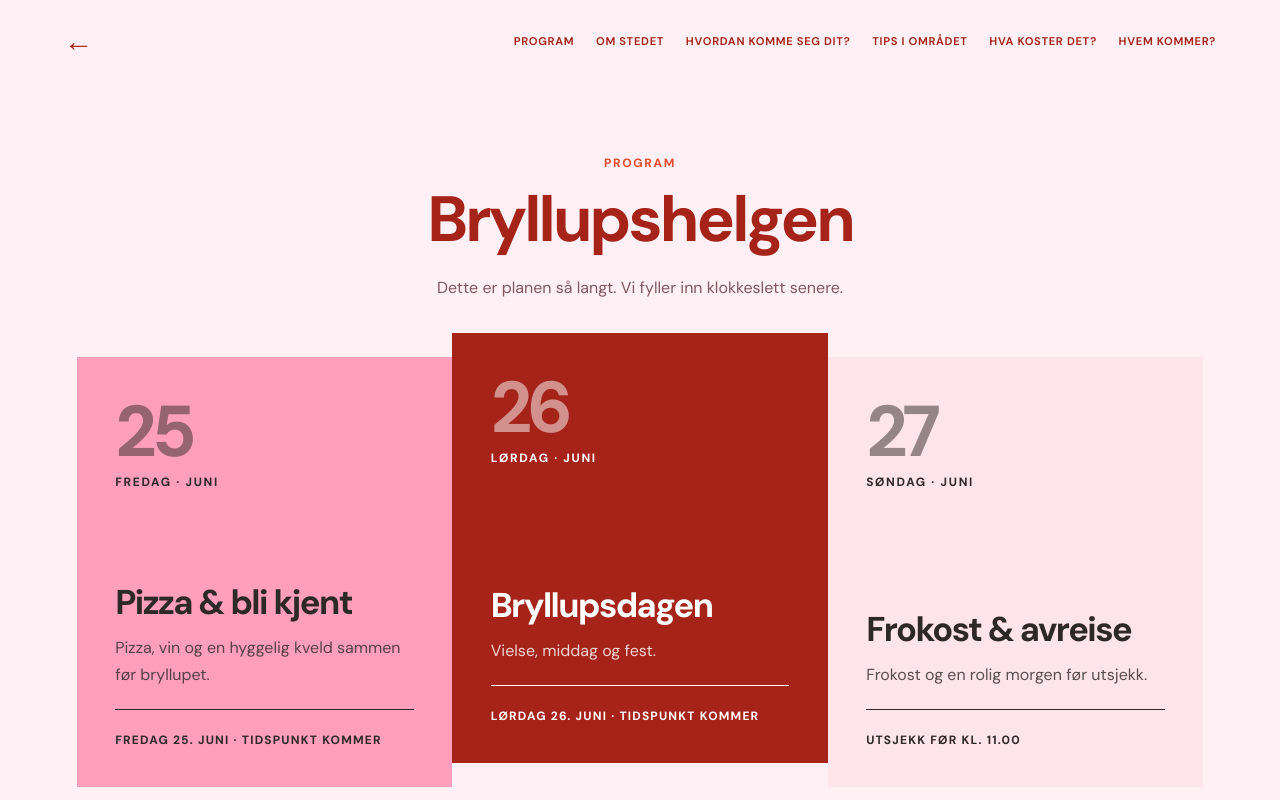
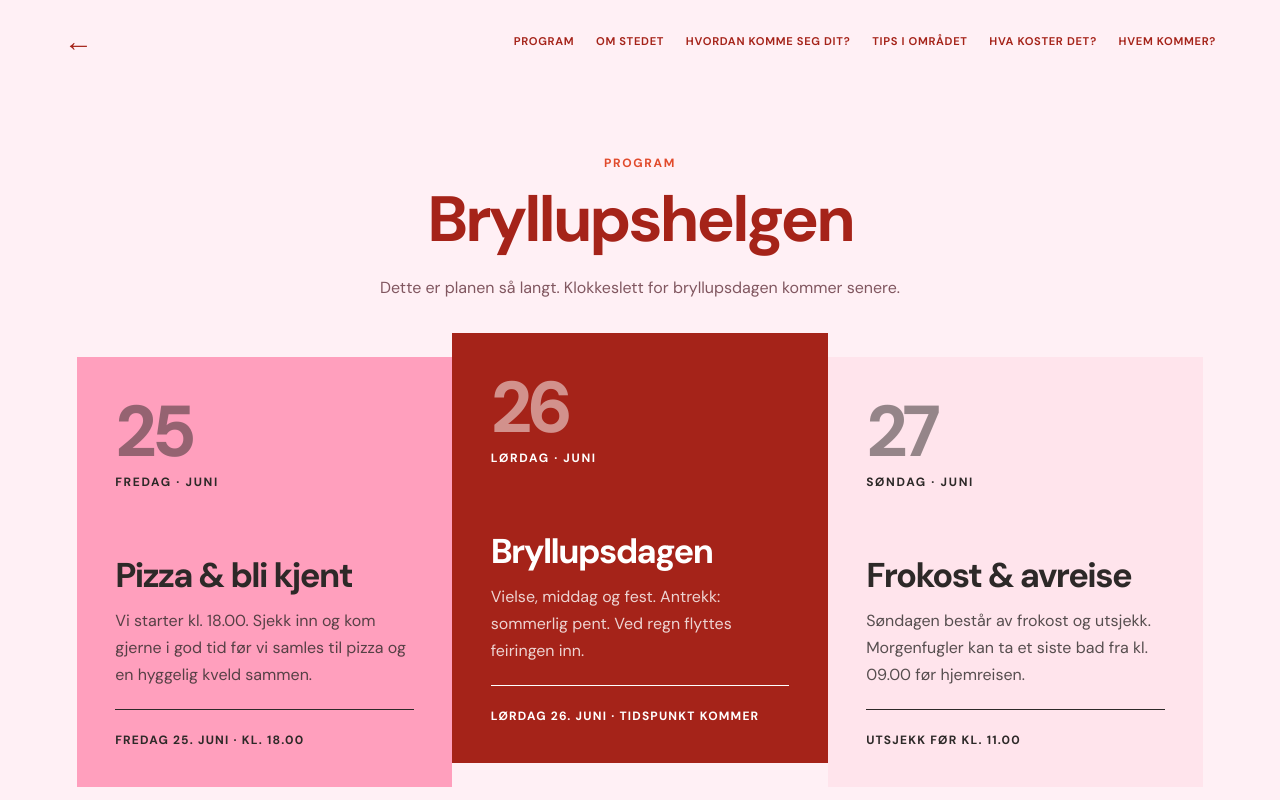
Before and after one commit to martaogmarius/martaogmarius.github.io, a Next.js app: page /program in a window 1280 px wide. Shown: the top 800 px of the page. Built offline with nearby package versions, Linux system fonts and the light colour scheme.

Commit message:
Add guest planning details across wedding site

```diff
--- a/app/content.ts
+++ b/app/content.ts
@@ -6,8 +6,8 @@ export const wedding = {
   place: "Allerona, Umbria, Italia",
   intro: "Vi gifter oss – og håper dere vil være med på hele helgen i Umbria.",
   checkIn: "Fredag kl. 14.00–19.00",
-  checkOut: "Søndag senest kl. 11.30",
-  fridayTime: "Fredag 25. juni · Tidspunkt kommer",
+  checkOut: "Søndag før kl. 11.00",
+  fridayTime: "Fredag 25. juni · Kl. 18.00",
   saturdayTime: "Lørdag 26. juni · Tidspunkt kommer",
   rsvpDeadline: "Svarfrist kommer",
   mapUrl: "https://maps.google.com/?q=Borgo+San+Pietro+Aquaeortus",
--- a/app/om-stedet/page.tsx
+++ b/app/om-stedet/page.tsx
@@ -16,6 +16,7 @@ export default function PlacePage() {
           <dl className="practical-info">
             <div><dt>Innsjekk</dt><dd>Fredag kl. 14.00–19.00</dd></div>
             <div><dt>Utsjekk</dt><dd>Søndag før kl. 11.00</dd></div>
+            <div><dt>Overnatting</dt><dd>Alle gjestene bor på SPAO fra fredag til søndag. Vi fordeler rommene etter at svar og betaling er registrert, og sender mer informasjon når romfordelingen er klar. Dere trenger derfor ikke kontakte SPAO for å bestille overnatting.</dd></div>
             <div><dt>Ved ankomst</dt><dd>Ta med pass eller gyldig legitimasjon. SPAO kan også be om kredittkort som garanti for eventuelle skader.</dd></div>
             <div><dt>Mat og drikke</dt><dd>Medbrakt mat og drikke er ikke tillatt på stedet.</dd></div>
             <div><dt>Kjæledyr</dt><dd>Kjæledyr er ikke tillatt.</dd></div>
--- a/app/pris/page.tsx
+++ b/app/pris/page.tsx
@@ -22,8 +22,7 @@ export default function PricePage() {
             <p className="cost-price">Overnatting i to netter koster <strong>3 000 NOK per person.</strong></p>
           </div>
           <div className="payment-details">
-            <p>Beløpet betales til vår konto:</p>
-            <p className="bank-account">6032.54.88487</p>
+            <p>Kontonummer og betalingsinformasjon finner dere på RSVP-siden.</p>
             <p className="binding-note">Endelig og bindende RSVP gjelder når beløpet er innbetalt.</p>
           </div>
         </div>
--- a/app/program/page.tsx
+++ b/app/program/page.tsx
@@ -10,12 +10,12 @@ export default function ProgramPage() {
         <div className="section-heading">
           <p className="kicker">Program</p>
           <h1 className="page-title">Bryllupshelgen</h1>
-          <p>Dette er planen så langt. Vi fyller inn klokkeslett senere.</p>
+          <p>Dette er planen så langt. Klokkeslett for bryllupsdagen kommer senere.</p>
         </div>
         <div className="schedule">
-          <article className="day-card pink"><p className="day-number">25</p><p className="day-name">Fredag · juni</p><h3>Pizza & bli kjent</h3><p>Pizza, vin og en hyggelig kveld sammen før bryllupet.</p><span>{wedding.fridayTime}</span></article>
-          <article className="day-card red"><p className="day-number">26</p><p className="day-name">Lørdag · juni</p><h3>Bryllupsdagen</h3><p>Vielse, middag og fest.</p><span>{wedding.saturdayTime}</span></article>
-          <article className="day-card cream"><p className="day-number">27</p><p className="day-name">Søndag · juni</p><h3>Frokost & avreise</h3><p>Frokost og en rolig morgen før utsjekk.</p><span>Utsjekk før kl. 11.00</span></article>
+          <article className="day-card pink"><p className="day-number">25</p><p className="day-name">Fredag · juni</p><h3>Pizza & bli kjent</h3><p>Vi starter kl. 18.00. Sjekk inn og kom gjerne i god tid før vi samles til pizza og en hyggelig kveld sammen.</p><span>{wedding.fridayTime}</span></article>
+          <article className="day-card red"><p className="day-number">26</p><p className="day-name">Lørdag · juni</p><h3>Bryllupsdagen</h3><p>Vielse, middag og fest. Antrekk: sommerlig pent. Ved regn flyttes feiringen inn.</p><span>{wedding.saturdayTime}</span></article>
+          <article className="day-card cream"><p className="day-number">27</p><p className="day-name">Søndag · juni</p><h3>Frokost & avreise</h3><p>Søndagen består av frokost og utsjekk. Morgenfugler kan ta et siste bad fra kl. 09.00 før hjemreisen.</p><span>Utsjekk før kl. 11.00</span></article>
         </div>
       </section>
       <SiteFooter />
--- a/app/reise/page.tsx
+++ b/app/reise/page.tsx
@@ -6,7 +6,7 @@ export default function TravelPage() {
     <main className="subpage">
       <SiteNav />
       <section className="travel section-pad">
-        <div className="section-heading"><p className="kicker">Reise</p><h1 className="page-title">Hvordan komme seg dit?</h1><p>Det enkleste er å fly til Roma eller Firenze og leie bil videre til SPAO. Beregn litt ekstra tid ved mye trafikk.</p></div>
+        <div className="section-heading"><p className="kicker">Reise</p><h1 className="page-title">Hvordan komme seg dit?</h1><p>Det enkleste er å fly til Roma eller Firenze og leie bil videre til SPAO. Dere ordner transport til stedet selv, og vi anbefaler gjerne samkjøring. Beregn litt ekstra tid ved mye trafikk.</p></div>
         <div className="travel-map"><img src="/travel-map.jpg" alt="Kart som viser kjørerutene fra flyplassene i Roma og Firenze til SPAO i Umbria" /></div>
         <p className="map-credit">Kartdata: OpenStreetMap-bidragsytere · Ruter: OSRM</p>
         <div className="travel-routes">
--- a/app/svar/page.tsx
+++ b/app/svar/page.tsx
@@ -12,10 +12,17 @@ export default function SvarPage() {
         <div className="section-heading light">
           <p className="kicker">RSVP</p>
           <h1 className="page-title">Kommer du?</h1>
-          <p>Påmeldingen gjelder hele bryllupshelgen fra fredag til søndag. Du kan sende inn på nytt senere dersom planene endrer seg.</p>
+          <p>Påmeldingen gjelder hele bryllupshelgen fra fredag til søndag. Invitasjonen gjelder kun personene som er navngitt på konvolutten. Oppgi allergier eller mathensyn i skjemaet, så sørger vi for at dette blir tatt hensyn til i menyen.</p>
           <small>Svarfrist: {wedding.rsvpDeadline}</small>
         </div>
         <RsvpForm />
+        <div className="rsvp-payment-card">
+          <p className="kicker">Betaling</p>
+          <p>Overnatting i to netter koster <strong>3 000 NOK per person.</strong></p>
+          <p>Beløpet betales til vår konto:</p>
+          <p className="bank-account">6032.54.88487</p>
+          <p>Påmeldingen er endelig og bindende når betalingen er registrert. Romfordelingen gjøres etter at gjestene har svart og betalt.</p>
+        </div>
       </section>
       <section className="qr-section section-pad"><QrCard /></section>
       <SiteFooter />
```
Also changed, not shown: app/globals.css.
